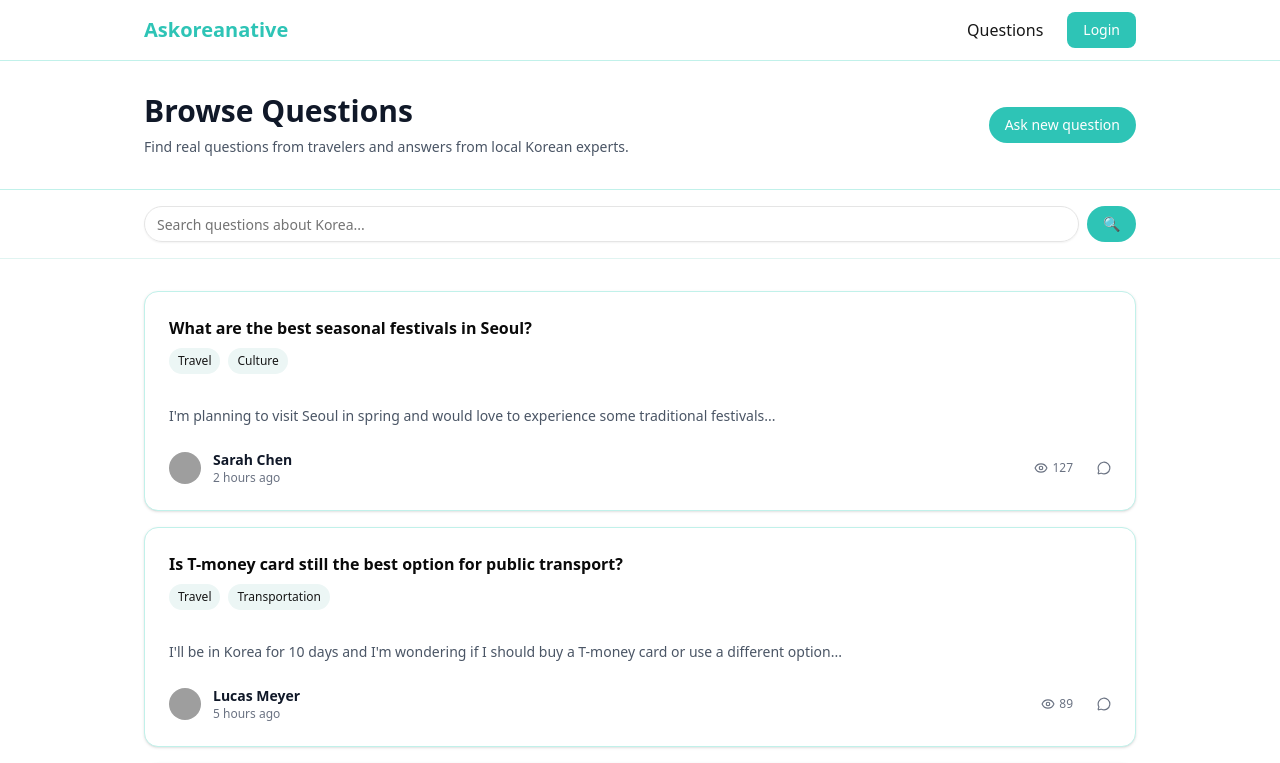
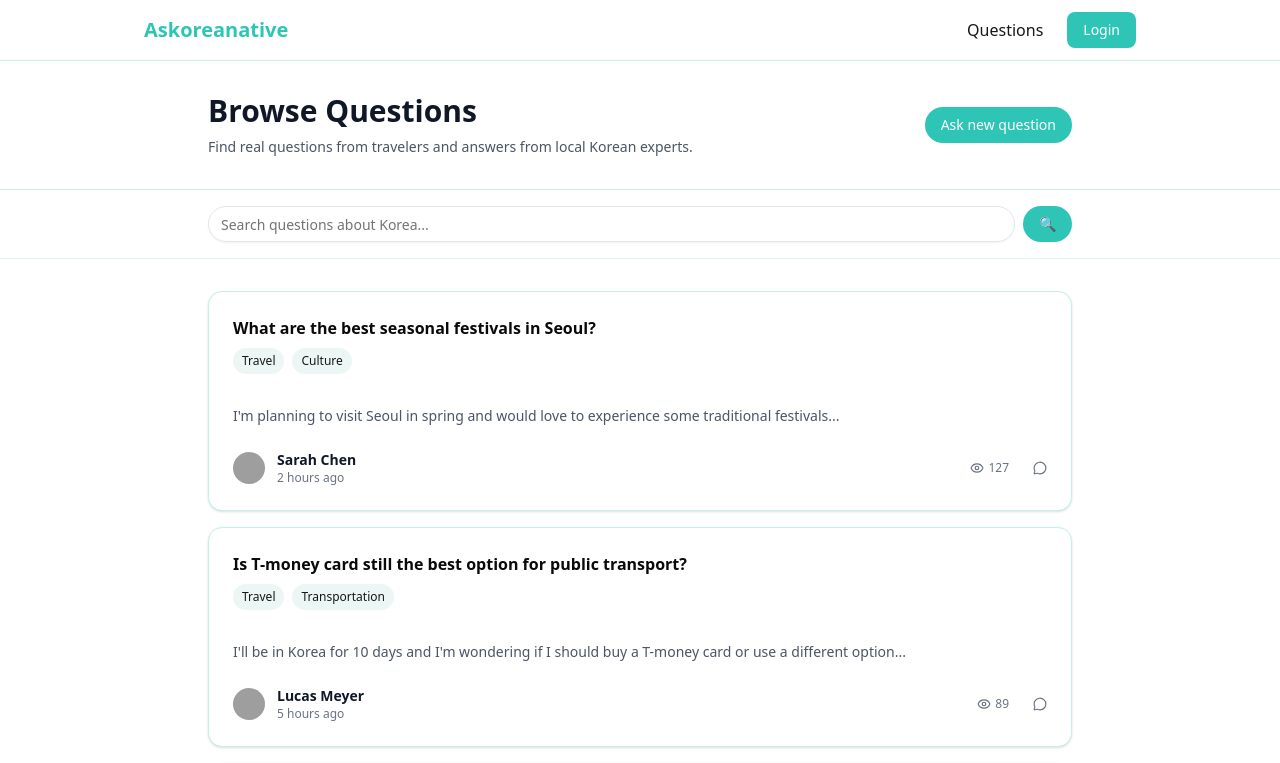
Before and after one commit to millwheel/askoreanative, a Next.js app: page /questions in a window 1280 px wide. Shown: the top 763 px of the page. Built offline with nearby package versions, Linux system fonts and the light colour scheme; no server answers; grey boxes are pictures that could not be loaded.

Commit message:
feat: 페이지 최대 width 수정

```diff
--- a/src/app/page.tsx
+++ b/src/app/page.tsx
@@ -26,7 +26,7 @@ export default function HomePage() {
     <main className="min-h-screen">
       {/* Hero 영역 */}
       <section className="bg-primary text-white">
-        <div className="mx-auto flex max-w-5xl flex-col items-center px-4 py-16 text-center sm:py-20">
+        <div className="mx-auto flex max-w-4xl flex-col items-center px-4 py-16 text-center sm:py-20">
           <h1 className="mb-4 text-3xl font-semibold tracking-tight sm:text-4xl md:text-5xl">
             Welcome to Korea Travel Q&amp;A
           </h1>
@@ -43,7 +43,7 @@ export default function HomePage() {
 
       {/* 검색 바 */}
       <section className="-mt-7">
-        <div className="mx-auto max-w-5xl px-4">
+        <div className="mx-auto max-w-4xl px-4">
           <div className="rounded-2xl bg-white p-4 shadow-md space-y-3 md:flex md:items-center md:gap-3 md:space-y-0">
             {/* 검색 영역 */}
             <div className="flex flex-1 items-center gap-2">
@@ -73,7 +73,7 @@ export default function HomePage() {
       </section>
 
       {/* Recent Questions */}
-      <section className="mx-auto mt-10 max-w-5xl px-4 pb-16">
+      <section className="mx-auto mt-10 max-w-4xl px-4 pb-16">
         <div className="mb-4 flex items-center justify-between gap-4">
           <h2 className="text-lg font-semibold text-foreground">
             Recent Questions
--- a/src/app/questions/page.tsx
+++ b/src/app/questions/page.tsx
@@ -34,7 +34,7 @@ export default function QuestionsPage() {
     <main className="min-h-screen">
       {/* 상단 타이틀 영역 */}
       <section className="border-b border-border bg-white">
-        <div className="mx-auto flex max-w-5xl flex-col gap-4 px-4 py-8 md:flex-row md:items-center md:justify-between">
+        <div className="mx-auto flex max-w-4xl flex-col gap-4 px-4 py-8 md:flex-row md:items-center md:justify-between">
           <div>
             <h1 className="text-2xl font-semibold text-gray-900 md:text-3xl">
               Browse Questions
@@ -52,7 +52,7 @@ export default function QuestionsPage() {
 
       {/* 검색 영역 */}
       <section className="border-b border-border-light">
-        <div className="mx-auto max-w-5xl px-4 py-4">
+        <div className="mx-auto max-w-4xl px-4 py-4">
           <div className="flex items-center gap-2">
             <Input
               type="text"
@@ -67,7 +67,7 @@ export default function QuestionsPage() {
       </section>
 
       {/* 질문 리스트 */}
-      <section className="mx-auto max-w-5xl px-4 py-8">
+      <section className="mx-auto max-w-4xl px-4 py-8">
         {filteredQuestions.length === 0 ? (
           <Card>
             <CardContent className="p-8 text-center text-sm text-gray-500">
```
